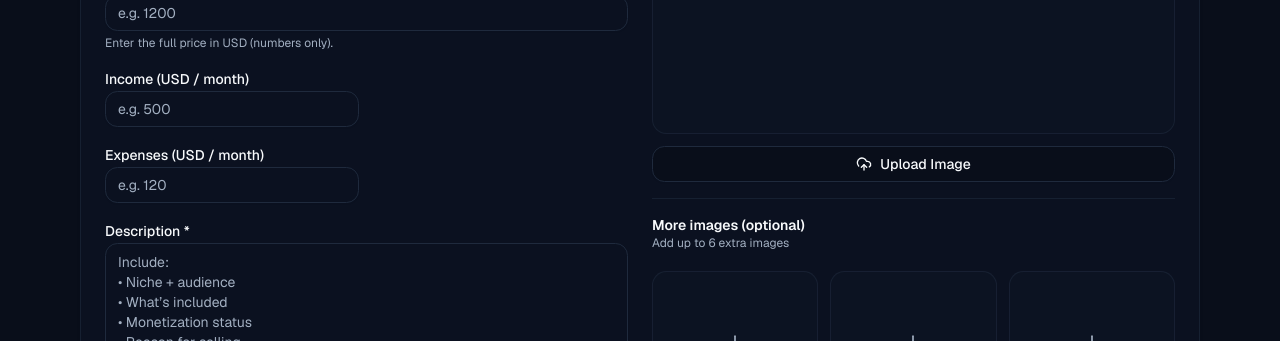
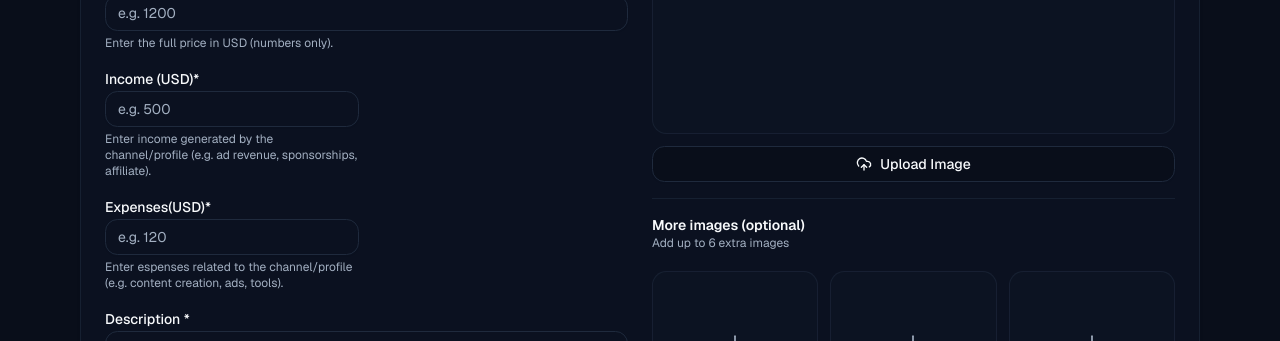
Before and after one commit to tonymphomilanzi/microbid, a React (Vite) app: page /create in a window 1280 px wide. Shown: the part 413-754 px from the top of the page. Built offline with nearby package versions, Linux system fonts and the light colour scheme; no server answers; sample sign-in values are in the browser's storage.

Commit message:
Updated stats

```diff
--- a/src/components/forms/CreateListingForm.jsx
+++ b/src/components/forms/CreateListingForm.jsx
@@ -295,23 +295,28 @@ export default function CreateListingForm({ initial }) {
 
                 <div className="grid grid-cols-1 gap-4 sm:grid-cols-2">
   <div  className="sm:col-span-2">
-    <Label>Income (USD / month)</Label>
+    <Label>Income (USD)*</Label>
     <Input
       placeholder="e.g. 500"
       inputMode="numeric"
       value={form.income}
       onChange={(e) => setForm((f) => ({ ...f, income: e.target.value }))}
     />
+     <p className="mt-1 text-xs text-muted-foreground">
+                    Enter income generated by the channel/profile (e.g. ad revenue, sponsorships, affiliate).
+                  </p>
   </div>
 
   <div  className="sm:col-span-2">
-    <Label>Expenses (USD / month)</Label>
+    <Label>Expenses(USD)*</Label>
     <Input
       placeholder="e.g. 120"
       inputMode="numeric"
       value={form.expense}
       onChange={(e) => setForm((f) => ({ ...f, expense: e.target.value }))}
-    />
+    /><p className="mt-1 text-xs text-muted-foreground">
+                    Enter espenses related to the channel/profile (e.g. content creation, ads, tools).
+                  </p>
   </div>
 </div>
               </div>
```
